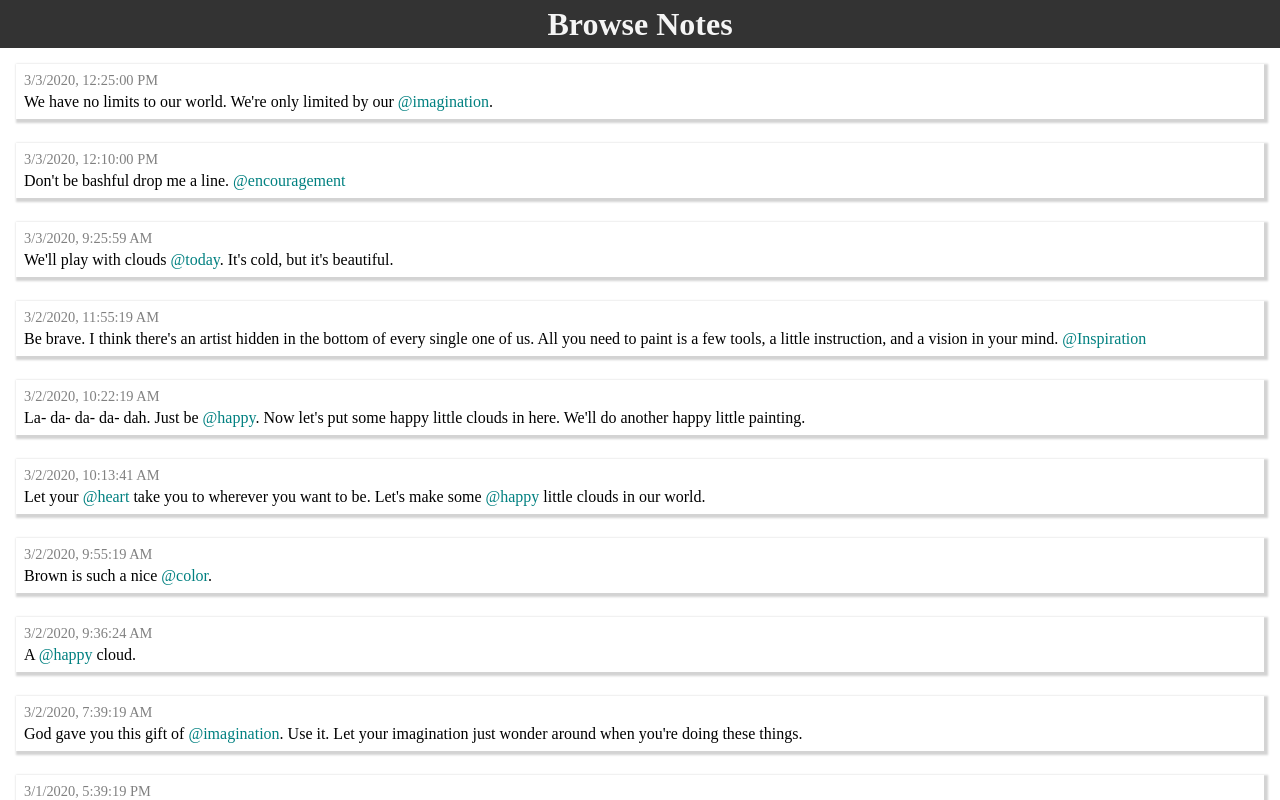
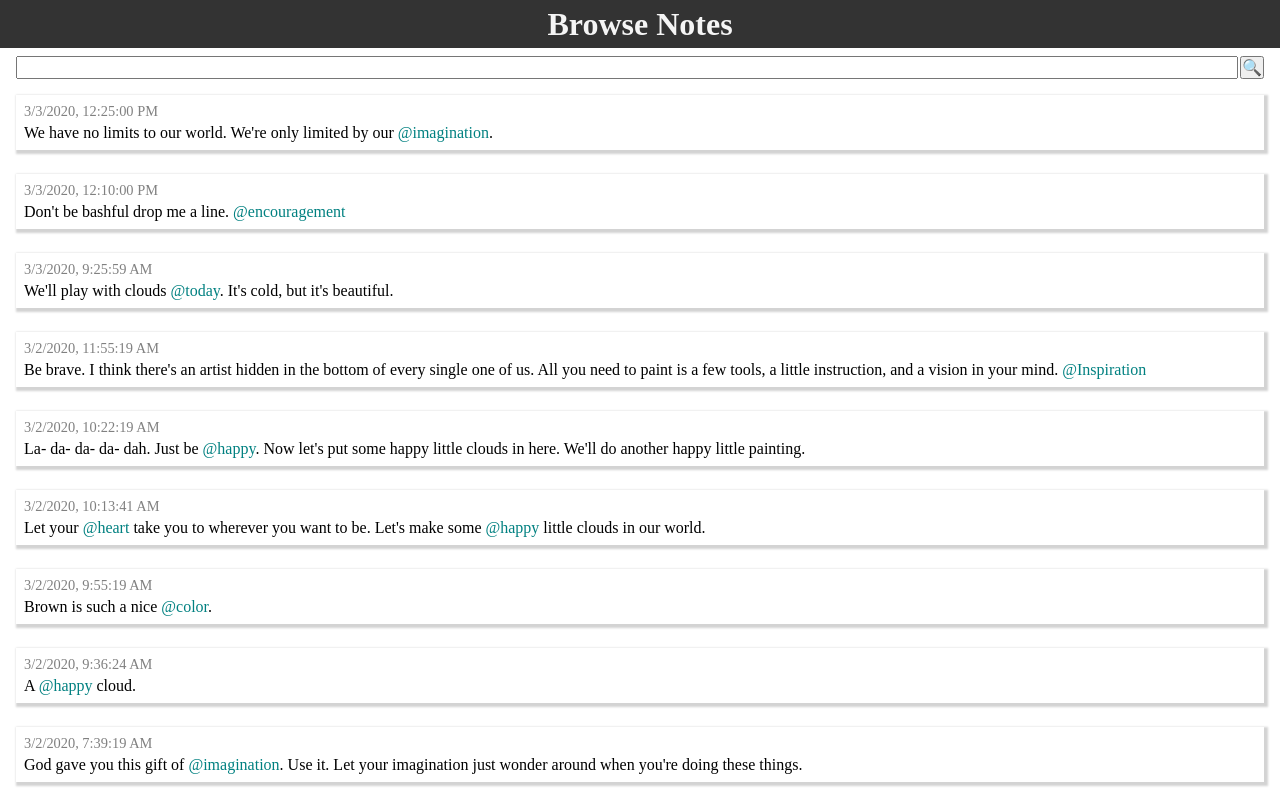
Before and after one commit to jamarob/jotter, a React (Create React App) app: page /notes in a window 1280 px wide. Shown: the top 800 px of the page. Built offline with nearby package versions, Linux system fonts and the light colour scheme.

Commit message:
Pass down search props

```diff
--- a/src/App.js
+++ b/src/App.js
@@ -10,13 +10,17 @@ import useNotes from './hooks/useNotes'
 import BrowseNotes from './pages/BrowseNotes'
 
 export default function App() {
-  const { notes, searchNotes } = useNotes()
+  const { notes, searchNotes, searchTerm } = useNotes()
   return (
     <Router>
       <PageLayout>
         <Switch>
           <Route path="/notes">
-            <BrowseNotes notes={notes} onTagClick={searchNotes} />
+            <BrowseNotes
+              notes={notes}
+              onSearch={searchNotes}
+              searchTerm={searchTerm}
+            />
           </Route>
           <Route path="/">
             <Redirect to="/notes" />
--- a/src/pages/BrowseNotes.js
+++ b/src/pages/BrowseNotes.js
@@ -1,15 +1,16 @@
 import React from 'react'
+import styled from 'styled-components/macro'
 import Header from '../components/Header'
 import NotesList from '../components/NotesList'
-import styled from 'styled-components/macro'
 import Search from '../components/Search'
 
-export default function BrowseNotes({ notes, onTagClick }) {
+export default function BrowseNotes({ notes, onSearch, searchTerm }) {
   return (
     <>
       <Header title="Browse Notes" />
       <Main>
-        <NotesList notes={notes} onTagClick={onTagClick} />
+        <Search searchTerm={searchTerm} onSearch={onSearch} />
+        <NotesList notes={notes} onTagClick={onSearch} />
       </Main>
     </>
   )
@@ -17,6 +18,7 @@ export default function BrowseNotes({ notes, onTagClick }) {
 
 const Main = styled.main`
   display: flex;
+  overflow-y: scroll;
   flex-direction: column;
   align-items: stretch;
 `
```
